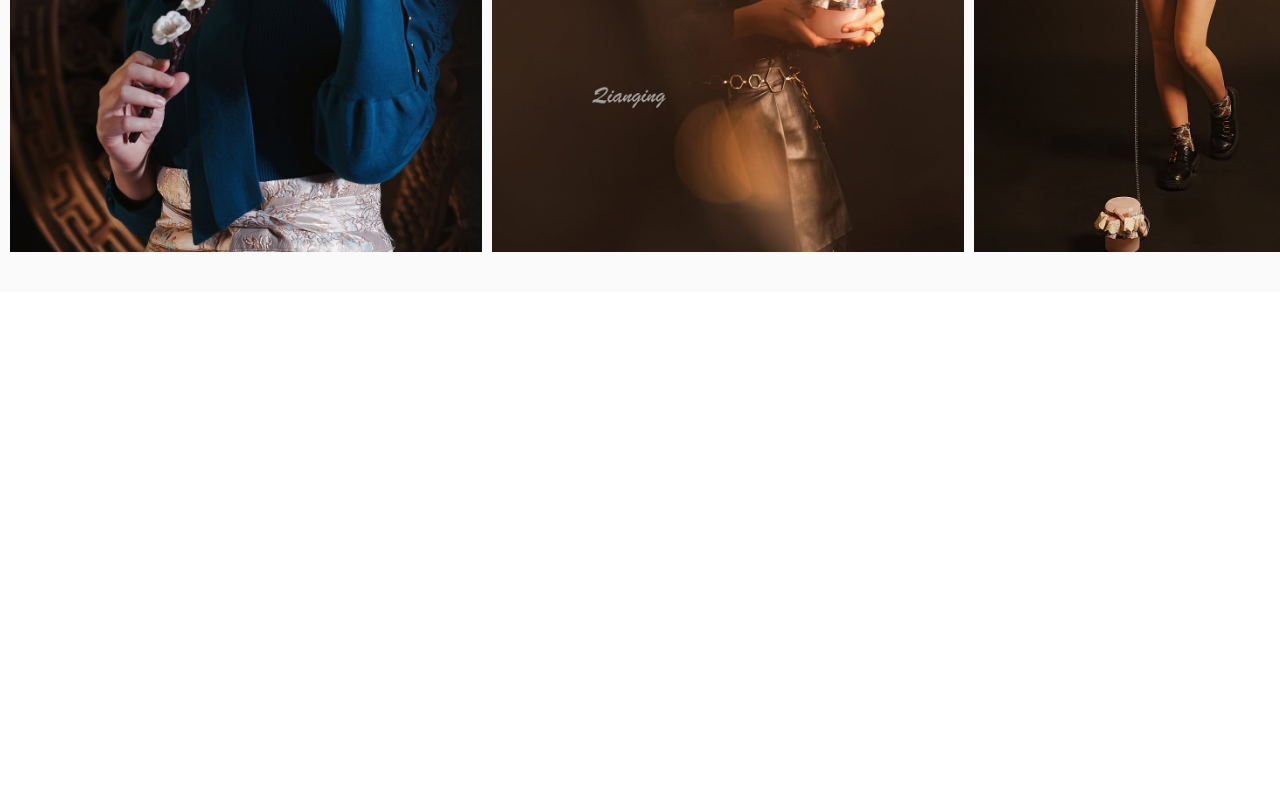
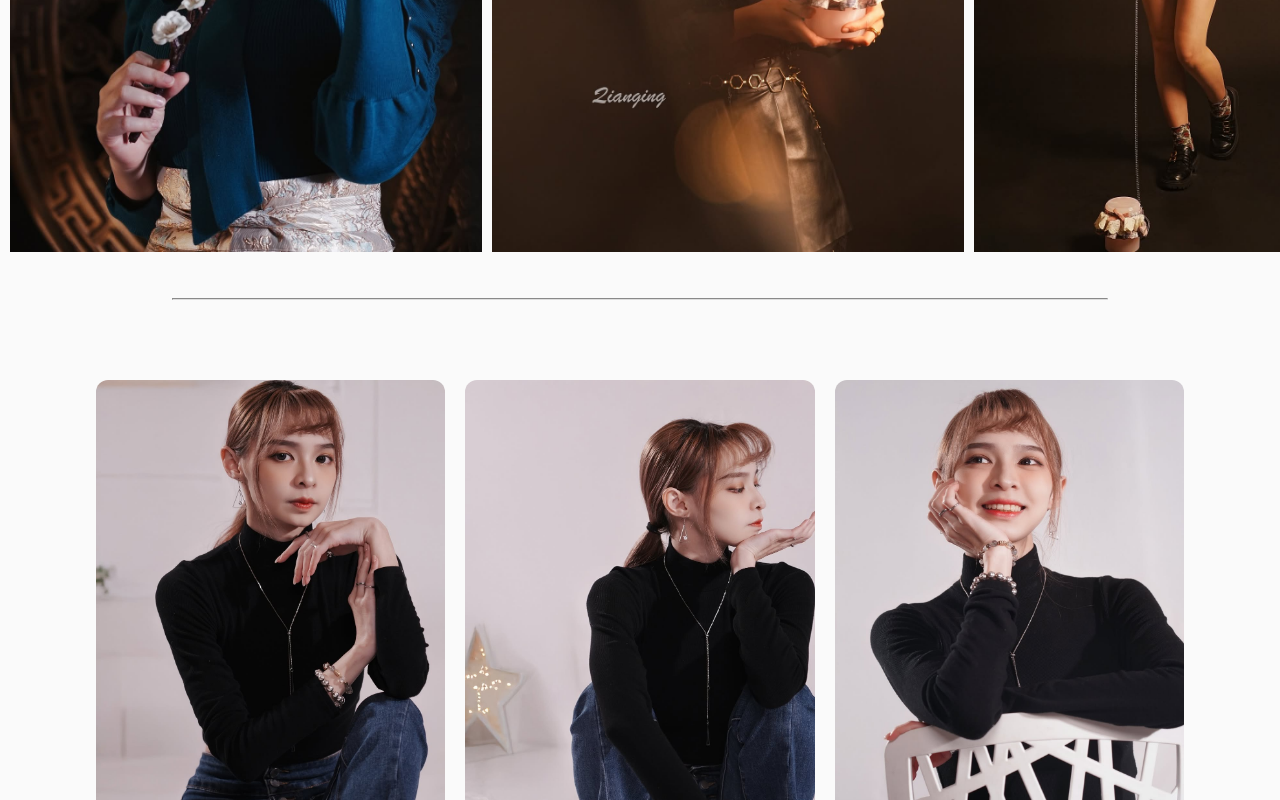
Before and after one commit to hank2636/Creator, a React (Vite) app in the folder frontend/: page / in a window 1280 px wide. Shown: the part 508-1308 px from the top of the page. Before the commit the page ends 800 px from the top, so only its background shows below. Built offline with nearby package versions, Linux system fonts and the light colour scheme.

Commit message:
update photo grid

```diff
--- a/frontend/src/components/Header.tsx
+++ b/frontend/src/components/Header.tsx
@@ -38,7 +38,8 @@ const Header: React.FC = () => {
   };
 
   return (
-    <header className="header">
+    <header className="header-wrapper">
+      <div  className="header">
         <div className="header-left">
           <div className="logo" onClick={handleHome}>
             乾靖娛樂工作室
@@ -96,6 +97,7 @@ const Header: React.FC = () => {
             立即預約
           </button>
         </div>
+      </div >
     </header>
   );
 };
--- a/frontend/src/components/header.css
+++ b/frontend/src/components/header.css
@@ -1,16 +1,25 @@
 /* ========== Header Layout ========== */
+/* 外層固定在最上方，佔滿全寬 */
+.header-wrapper {
+  position: fixed;
+  top: 0;
+  left: 0;
+  width: 100%;
+  background-color: #FAFAFA;
+  box-shadow: 0 2px 8px rgba(0, 0, 0, 0.1);
+  z-index: 999;
+  user-select: none;
+}
+
+/* 內層內容寬度限制 + 置中 */
 .header {
   max-width: 1200px;
-  width: 100%;
   margin: 0 auto;
   display: flex;
   align-items: center;
   justify-content: space-between;
-  background-color: #FAFAFA;
   padding: 13px 30px;
   font-family: Arial, sans-serif;
-  position: relative;
-  user-select: none;
 }
 
 /* ========== Logo ========== */
--- a/frontend/src/pages/Home.tsx
+++ b/frontend/src/pages/Home.tsx
@@ -1,5 +1,4 @@
-// src/pages/Home.tsx
-import React, { useRef } from 'react';
+import React, { useRef, useState } from 'react';
 import './home.css';
 import { useAutoScrollSlider } from '../hooks/useAutoScrollSlider';
 
@@ -22,12 +21,13 @@ const ITEM_WIDTH = 472 + 10;
 const Home = () => {
   const sliderRef = useRef<HTMLDivElement>(null);
   const animationRef = useRef<number | null>(null);
+  const [lightboxImage, setLightboxImage] = useState<string | null>(null); // ← 新增狀態控制放大圖
 
   const extendedImages = Array(DUPLICATE_COUNT)
     .fill(slidingImages)
     .flat();
 
-  // 使用 Hook
+  // 自動滑動 Hook
   useAutoScrollSlider(sliderRef, slidingImages, ITEM_WIDTH, animationRef);
 
   return (
@@ -60,6 +60,28 @@ const Home = () => {
           </div>
         ))}
       </div>
+
+      <hr style={{ margin: '40px auto', width: '80%', borderColor: '#ddd' }} />
+
+      {/* 圖片格狀牆 */}
+      <div className="grid-gallery">
+        {slidingImages.map((img, idx) => (
+          <div className="grid-item" key={`grid-${idx}`}>
+            <img
+              src={img}
+              alt={`Grid ${idx + 1}`}
+              onClick={() => setLightboxImage(img)} // 點擊放大
+            />
+          </div>
+        ))}
+      </div>
+
+      {/* 放大圖層 Lightbox */}
+      {lightboxImage && (
+        <div className="lightbox-overlay" onClick={() => setLightboxImage(null)}>
+          <img src={lightboxImage} className="lightbox-image" alt="預覽圖片" />
+        </div>
+      )}
     </>
   );
 };
--- a/frontend/src/pages/home.css
+++ b/frontend/src/pages/home.css
@@ -33,6 +33,7 @@
 .slogan-banner {
   width: 100vw;
   margin-left: calc(-50vw + 43.9%);
+  margin-top: 70px;
   background-color: #000;
   color: white;
   text-align: center;
@@ -52,20 +53,6 @@
   color: #000;
 }
 
-.gallery-grid {
-  display: grid;
-  grid-template-columns: repeat(3, 1fr);
-  gap: 1.5rem;
-}
-
-.gallery-item img {
-  width: 100%;
-  height: auto;
-  border-radius: 10px;
-  box-shadow: 0 4px 8px rgba(0, 0, 0, 0.1);
-  object-fit: cover;
-  aspect-ratio: 4/3;
-}
 
 .mouse-slider {
   width: 100vw;
@@ -92,3 +79,55 @@
   height: auto;
   display: block;
 }
+
+
+.grid-gallery {
+  display: grid;
+  grid-template-columns: repeat(auto-fill, minmax(300px, 1fr));
+  gap: 20px;
+  padding: 40px;
+  max-width: 1200px;
+  margin: 0 auto;
+}
+
+.grid-item img {
+  width: 100%;
+  height: auto;
+  display: block;
+  border-radius: 12px;
+  transition: transform 0.3s ease;
+}
+
+.grid-item img:hover {
+  transform: scale(1.03);
+}
+
+/* Lightbox */
+.lightbox-overlay {
+  position: fixed;
+  top: 0;
+  left: 0;
+  width: 100%;
+  height: 100%;
+  background-color: rgba(0, 0, 0, 0.85);
+  display: flex;
+  justify-content: center;
+  align-items: center;
+  z-index: 9999;
+}
+
+.lightbox-image {
+  max-width: 90%;
+  max-height: 90%;
+  border-radius: 10px;
+  box-shadow: 0 0 40px rgba(255, 255, 255, 0.2);
+  transition: transform 0.3s ease;
+}
+
+img {
+  user-select: none;
+  -webkit-user-drag: none;
+  -webkit-user-select: none;
+  -moz-user-select: none;
+  -ms-user-select: none;
+}
```
Lines whose indentation alone changed are shown as unchanged.
